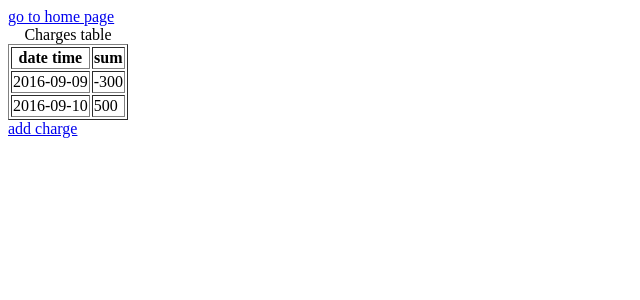
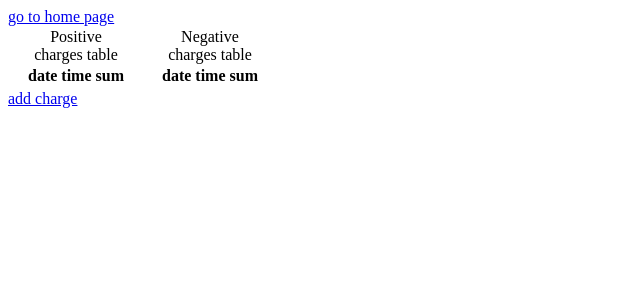
Before and after one commit to Bragaman/atom_mail, a Django app: template myfinance/finance/templates/charges_page.html in a window 1280 px wide. Shown: the top 300 px of the page, without its empty margins (0-640 px from the left). Run offline with Django 3.2, Linux system fonts and the light colour scheme; the template is opened without the code that fills it: most values are stand-ins (such as "Sample title", 1, 10 or a date in 2020); lists and menus that the app fills with data are empty.

Commit message:
add generator to charges view

```diff
--- a/myfinance/finance/templates/charges_page.html
+++ b/myfinance/finance/templates/charges_page.html
@@ -6,22 +6,47 @@
 </head>
 <body>
 <a href="/"/>go to home page<a/>
-<table border="1">
-    <caption>Charges table</caption>
+<table>
+    <td style="padding:0 15px 0 15px;" valign="top">
+        <table>
+            <caption>Positive charges table</caption>
             <tr>
                 <th>date time</th>
                 <th>sum</th>
             </tr>
+            {% for d, v in charges %}
+            {% if v > 0 %}
             <tr>
-        <td>2016-09-09</td>
-        <td>-300</td>
+                <td>{{d}}</td>
+                <td>{{v}}</td>
             </tr>
+            {% endif %}
+            {% empty %}
+            <tr>no charges</tr>
+            {% endfor %}
+        </table>
+    </td>
+    <td style="padding:0 15px 0 15px;" valign="top">
+        <table>
+            <caption>Negative charges table</caption>
             <tr>
-        <td>2016-09-10</td>
-        <td>500</td>
+                <th>date time</th>
+                <th>sum</th>
             </tr>
+            {% for d, v in charges %}
+            {% if v < 0 %}
+            <tr>
+                <td>{{d}}</td>
+                <td>{{v}}</td>
+            </tr>
+            {% endif %}
+            {% empty %}
+            <tr>no charges</tr>
+            {% endfor %}
         </table>
+    </td>
+</table>
+
 <a href="/add_charge/"/>add charge<a/>
-
 </body>
 </html>
```
Also changed, not shown: myfinance/finance/views.py (+19 -3 lines). Lines whose indentation alone changed are shown as unchanged.
